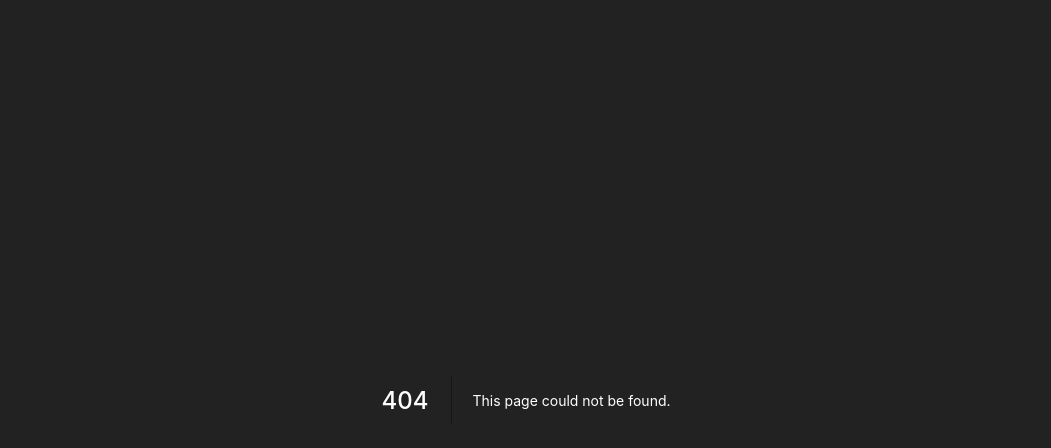
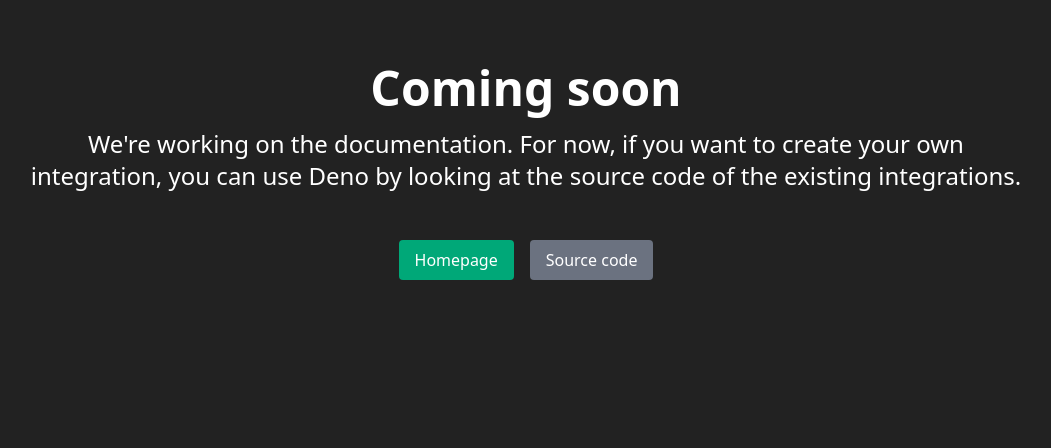
Before and after one commit to arnu515/telescope, a Next.js app in the folder frontend/: page /developers/docs in a window 1280 px wide. Before the commit this address had no page. Shown: the top 448 px of the page, without its empty margins (114-1165 px from the left). Built offline with nearby package versions, Linux system fonts and the light colour scheme.

Commit message:
feat: add

```diff
--- /dev/null
+++ b/frontend/pages/developers/docs.tsx
@@ -0,0 +1,28 @@
+import Link from "next/link"
+import React from "react"
+
+const DevelopersDocs: React.FC = () => {
+	return (
+		<div className="mx-auto max-w-screen-lg py-12 px-4">
+			<h1 className="my-4 text-center text-5xl font-bold">Coming soon</h1>
+			<p className="my-4 text-center text-2xl font-medium">
+				We're working on the documentation. For now, if you want to create your
+				own integration, you can use Deno by looking at the source code of the
+				existing integrations.
+			</p>
+			<p className="mt-12 text-center">
+				<Link href="/">
+					<a className="button mr-4 bg-success">Homepage</a>
+				</Link>
+				<a
+					href="https://github.com/arnu515/telescope/tree/master/integrations"
+					className="button bg-gray-500"
+				>
+					Source code
+				</a>
+			</p>
+		</div>
+	)
+}
+
+export default DevelopersDocs
```
